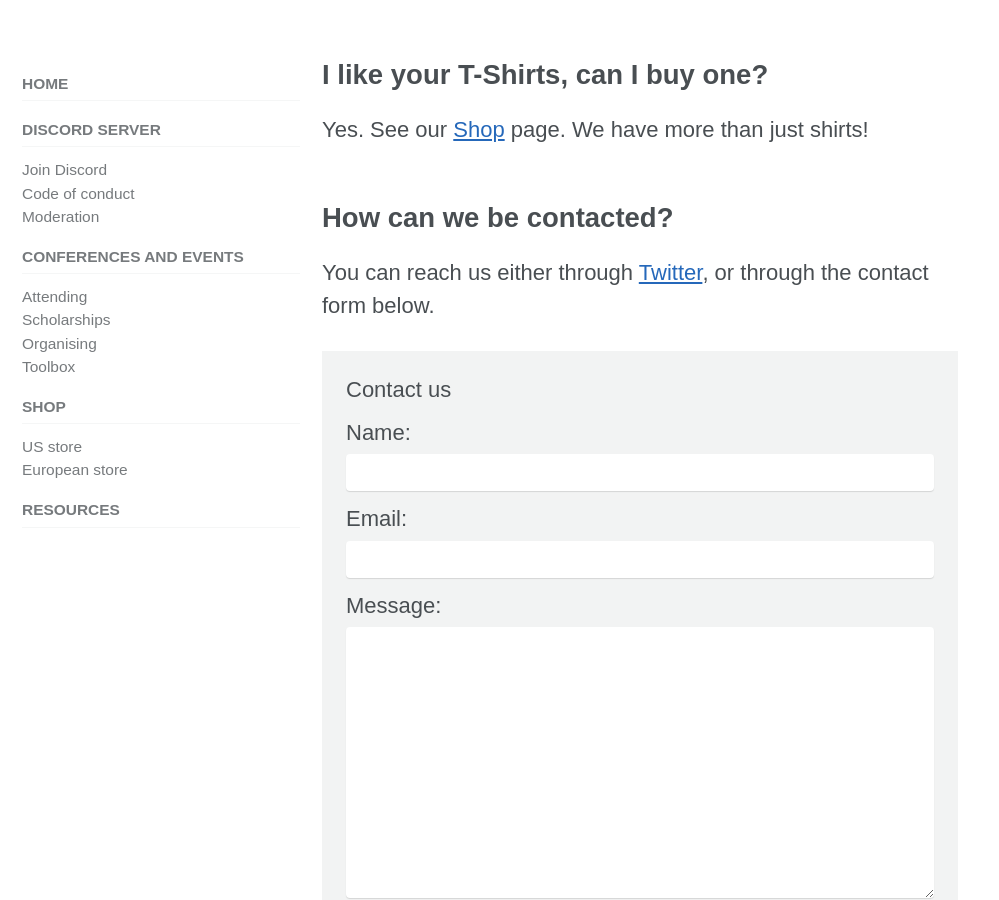
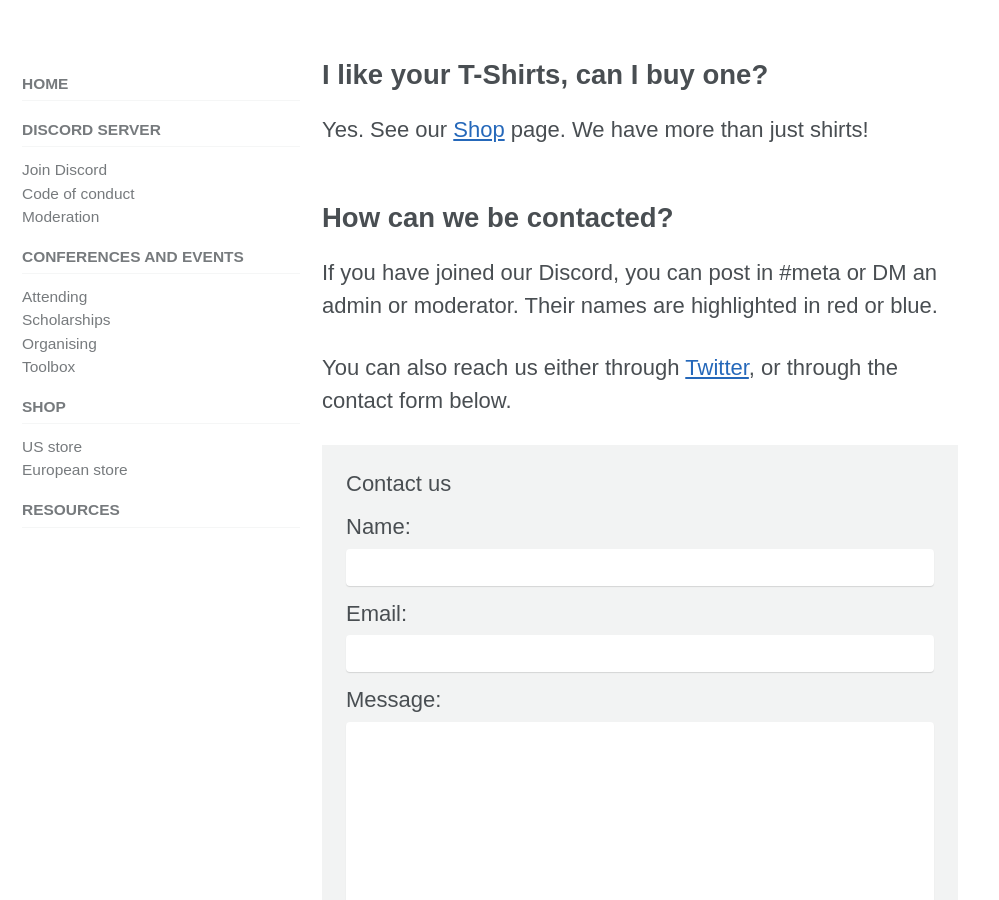
Before and after one commit to include-cpp/include-cpp.github.io, a Jekyll site: the page built from index.md, in a window 1280 px wide and 900 px high, scrolled down 2151 px. Shown: the whole window, without its empty margins (0-999 px from the left). Built offline with Jekyll 4.4.1, drawn with Linux system fonts in a browser that asks for light colours; cached includes are drawn as plain includes; nearby versions of some CDN libraries.

Commit message:
Add more ways to contact us.

```diff
--- a/index.md
+++ b/index.md
@@ -45,7 +45,9 @@ Yes. See our <a class="page-link" href="/shop/">Shop</a> page. We have more than
 ## How can we be contacted?
 {:.contact}
 
-You can reach us either through [Twitter](https://twitter.com/include_cpp), or through the contact form below.
+If you have joined our Discord, you can post in #meta or DM an admin or moderator. Their names are highlighted in red or blue.
+
+You can also reach us either through [Twitter](https://twitter.com/include_cpp), or through the contact form below.
 
 <form action="https://getsimpleform.com/messages?form_api_token=0249c3a7836e7b2532d7d6fe74e61676" method="post">
 <fieldset>
```
